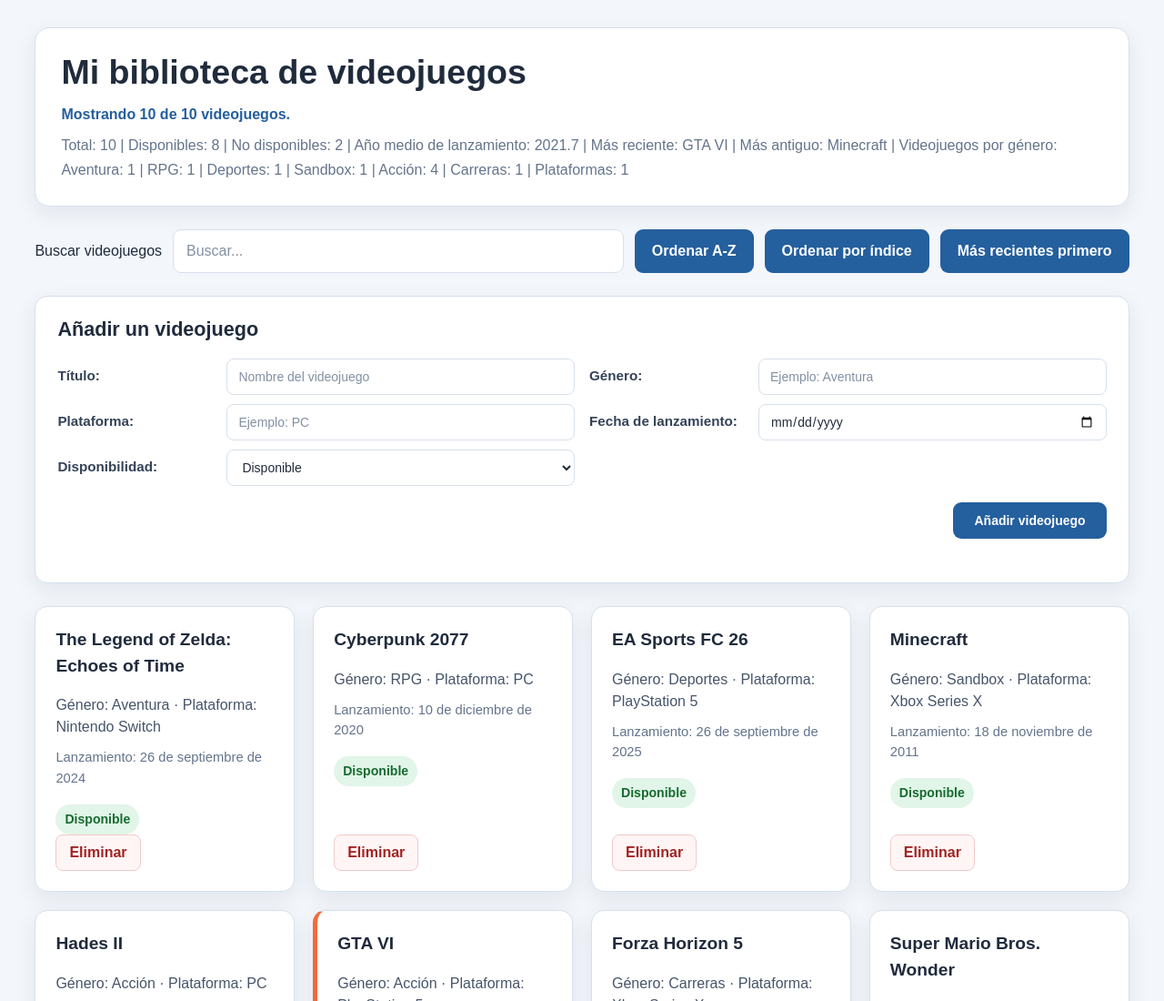
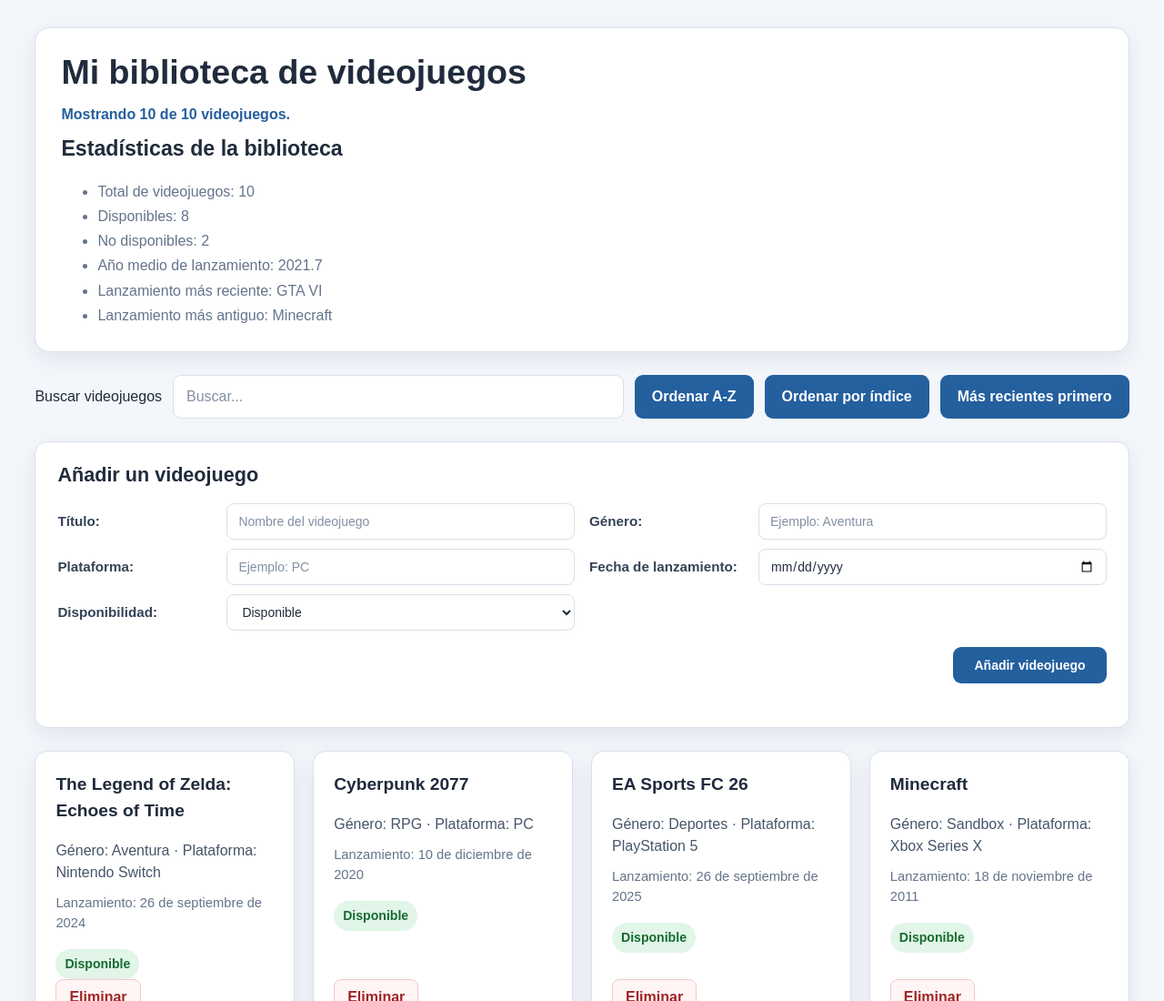
Before and after one commit to vjp-asierMJ/PROYECTO-DWEC, a plain HTML site: page index.html in a window 1280 px wide. Shown: the top 1100 px of the page at 91% size. Drawn offline with Linux system fonts and the light colour scheme.

Commit message:
Parte B - Reto 2: Panel de estadísticas -  Aimar Moreno Fuentes

```diff
--- a/css/estilos.css
+++ b/css/estilos.css
@@ -180,8 +180,7 @@ button:focus-visible {
 
     /* Dos parejas de etiqueta y campo por fila */
     grid-template-columns:
-        minmax(120px, 170px) minmax(0, 1fr)
-        minmax(120px, 170px) minmax(0, 1fr);
+        minmax(120px, 170px) minmax(0, 1fr) minmax(120px, 170px) minmax(0, 1fr);
 
     align-items: center;
     gap: 10px 16px;
@@ -286,10 +285,8 @@ button:focus-visible {
 #listado {
     display: grid;
 
-    grid-template-columns: repeat(
-        auto-fill,
-        minmax(min(100%, 260px), 1fr)
-    );
+    grid-template-columns: repeat(auto-fill,
+            minmax(min(100%, 260px), 1fr));
 
     align-items: stretch;
     gap: 20px;
@@ -463,3 +460,37 @@ button:focus-visible {
         grid-template-columns: 1fr;
     }
 }
+
+#estadisticas {
+    .titulo-estadisticas {
+        margin: 18px 0 10px;
+        font-size: 1.1rem;
+    }
+
+    #estadisticas {
+        display: grid;
+        grid-template-columns: repeat(auto-fit,
+                minmax(190px, 1fr));
+
+        gap: 10px;
+
+        margin: 0;
+        padding: 0;
+
+        list-style: none;
+    }
+
+    #estadisticas li {
+        min-height: 54px;
+        padding: 12px 14px;
+
+        border: 1px solid var(--borde);
+        border-radius: 10px;
+
+        background-color: #f7f9fc;
+        color: var(--texto-secundario);
+
+        font-size: 0.92rem;
+        font-weight: 600;
+    }
+}
--- a/index.html
+++ b/index.html
@@ -1,16 +1,25 @@
 <!DOCTYPE html>
 <html lang="en">
+
 <head>
     <meta charset="UTF-8">
     <meta name="viewport" content="width=device-width, initial-scale=1.0">
     <title>Document</title>
     <link rel="stylesheet" href="css/estilos.css">
 </head>
+
 <body>
     <header>
         <h1>Mi biblioteca de videojuegos</h1>
         <p id="resumen" aria-live="polite"></p>
-        <p id="estadisticas"></p>
+        <h2 class="titulo-estadisticas">
+            Estadísticas de la biblioteca
+        </h2>
+
+        <ul id="estadisticas"
+            class="panel-estadisticas"
+            aria-live="polite">
+        </ul>
     </header>
 
     <section class="controles" aria-label="Búsqueda y ordenación">
@@ -51,4 +60,5 @@
     <!-- En HTML se carga solo interfaz.js. Los otros módulos se importan desde él. -->
     <script type="module" src="js/interfaz.js"></script>
 </body>
+
 </html>
--- a/js/biblioteca.js
+++ b/js/biblioteca.js
@@ -61,12 +61,70 @@ export class Biblioteca {
         return buscarPorTexto(this._videojuegos, texto);
     }
 
+     /**
+     * Calcula las estadísticas de la biblioteca.
+     * Utiliza map, filter y reduce, sin utilizar for.
+     */
+    estadisticas() {
+
+        // Si no hay videojuegos, devuelve null.
+        if (this._videojuegos.length === 0) {
+            return null;
+        }
+
+        const total = this._videojuegos.length;
+
+        // FILTER: cuenta los videojuegos disponibles.
+        const disponibles = this._videojuegos.filter(
+            (videojuego) => videojuego.disponible
+        ).length;
+
+        // MAP: obtiene el año de lanzamiento de cada videojuego.
+        const aniosLanzamiento = this._videojuegos.map(
+            (videojuego) =>
+                new Date(videojuego.fecha + "T00:00").getFullYear()
+        );
+
+        // REDUCE: suma todos los años de lanzamiento.
+        const sumaAnios = aniosLanzamiento.reduce(
+            (suma, anio) => suma + anio,
+            0
+        );
+
+        // REDUCE: encuentra el videojuego más reciente.
+        const masReciente = this._videojuegos.reduce(
+            (mayor, videojuego) =>
+                videojuego.fecha > mayor.fecha ? videojuego : mayor
+        );
+
+        // REDUCE: encuentra el videojuego más antiguo.
+        const masAntiguo = this._videojuegos.reduce(
+            (menor, videojuego) =>
+                videojuego.fecha < menor.fecha ? videojuego : menor
+        );
+
+        return {
+            totalVideojuegos: total,
+
+            videojuegosDisponibles: disponibles,
+
+            videojuegosNoDisponibles: total - disponibles,
+
+            anioMedioLanzamiento: sumaAnios / total,
+
+            videojuegoMasReciente: masReciente,
+
+            videojuegoMasAntiguo: masAntiguo
+        };
+
     /**
      * Crea una biblioteca a partir de los datos iniciales.
      * Convierte cada objeto en una instancia de Videojuego.
      * @param {Object[]} datos - Array de objetos con los datos iniciales.
      * @returns {Biblioteca} Biblioteca creada con los videojuegos.
      */
+    }
+
     static desdeDatos(datos) {
         const videojuegos = [];
 
--- a/js/interfaz.js
+++ b/js/interfaz.js
@@ -6,24 +6,23 @@
    y conecta los eventos del buscador, los botones y el formulario.
    ===================================================== */
 
-// Importamos los datos iniciales y las clases del proyecto.
+// Importamos los datos iniciales y las clases.
 import { datosVideojuegos } from "./datos.js";
 import { Videojuego } from "./videojuego.js";
 import { Biblioteca } from "./biblioteca.js";
 
-// Importamos las funciones que trabajan con los datos.
+// Importamos las funciones de lógica.
 import {
     fechaLegible,
-    contarPorCategoria,
-    estadisticas,
     ordenar
 } from "./logica.js";
 
-// Número de días que se utiliza para destacar un videojuego reciente.
+// Días para destacar un videojuego reciente.
 const DIAS_RECIENTE = 30;
 
-// Creamos la biblioteca convirtiendo los datos en instancias de Videojuego.
+// Creamos la biblioteca.
 const biblioteca = Biblioteca.desdeDatos(datosVideojuegos);
+
 
 // -----------------------------------------------------
 // 1. ESTADO DE LA INTERFAZ
@@ -32,12 +31,14 @@ const biblioteca = Biblioteca.desdeDatos(datosVideojuegos);
 let textoBuscado = "";
 let criterio = "ninguno";
 
+
 // -----------------------------------------------------
 // 2. FUNCIONES DE COOKIES
 // -----------------------------------------------------
 
 /* Guarda una cookie durante el número de días indicado. */
 function guardarCookie(nombre, valor, dias) {
+
     const segundos = dias * 24 * 60 * 60;
     const texto = encodeURIComponent(valor);
 
@@ -45,11 +46,13 @@ function guardarCookie(nombre, valor, dias) {
         "; max-age=" + segundos + "; path=/";
 }
 
-/* Busca una cookie por su nombre. Devuelve null si no existe. */
+
 function leerCookie(nombre) {
+
     const partes = document.cookie.split("; ");
 
     for (const parte of partes) {
+
         const [clave, valor] = parte.split("=");
 
         if (clave === nombre) {
@@ -60,11 +63,13 @@ function leerCookie(nombre) {
     return null;
 }
 
-/* Elimina una cookie antigua solo si todavía existe. */
+
 function eliminarCookie(nombre) {
+
     const partes = document.cookie.split("; ");
 
     for (const parte of partes) {
+
         const [clave] = parte.split("=");
 
         if (clave === nombre) {
@@ -74,12 +79,14 @@ function eliminarCookie(nombre) {
     }
 }
 
+
 // -----------------------------------------------------
 // 3. CREACIÓN Y PINTADO DE TARJETAS
 // -----------------------------------------------------
 
 /* Crea una tarjeta HTML para un videojuego y devuelve el article. */
 function crearTarjeta(videojuego) {
+
     const tarjeta = document.createElement("article");
     tarjeta.classList.add("tarjeta");
 
@@ -94,9 +101,11 @@ function crearTarjeta(videojuego) {
 
     const fecha = document.createElement("p");
     fecha.classList.add("fecha");
-    fecha.textContent = "Lanzamiento: " + fechaLegible(videojuego.fecha);
 
-    // El método de la clase decide si la tarjeta se destaca como reciente.
+    fecha.textContent =
+        "Lanzamiento: " + fechaLegible(videojuego.fecha);
+
+// El método de la clase decide si la tarjeta se destaca como reciente.
     if (videojuego.esReciente(DIAS_RECIENTE)) {
         tarjeta.classList.add("reciente");
     }
@@ -116,17 +125,24 @@ function crearTarjeta(videojuego) {
     estado.textContent = videojuego.estadoTexto;
     tarjeta.append(estado);
 
-    // El botón elimina este videojuego y actualiza la página.
+    // Botón para eliminar el videojuego.
     const botonEliminar = document.createElement("button");
+
     botonEliminar.type = "button";
     botonEliminar.classList.add("boton-eliminar");
     botonEliminar.textContent = "Eliminar";
 
     botonEliminar.addEventListener("click", function () {
+
         const eliminado = biblioteca.eliminar(videojuego.id);
 
         if (eliminado) {
-            mostrarMensaje("Videojuego eliminado correctamente.", "correcto");
+
+            mostrarMensaje(
+                "Videojuego eliminado correctamente.",
+                "correcto"
+            );
+
             actualizar();
         }
     });
@@ -136,16 +152,24 @@ function crearTarjeta(videojuego) {
     return tarjeta;
 }
 
-/* Vacía el listado y pinta una tarjeta por cada videojuego recibido. */
+
+// Pinta las tarjetas de videojuegos.
 function pintar(lista) {
+
     const listado = document.querySelector("#listado");
+
     listado.replaceChildren();
 
     if (lista.length === 0) {
+
         const mensajeVacio = document.createElement("p");
+
         mensajeVacio.classList.add("vacio");
-        mensajeVacio.textContent = "No hay videojuegos para mostrar.";
+        mensajeVacio.textContent =
+            "No hay videojuegos para mostrar.";
+
         listado.append(mensajeVacio);
+
         return;
     }
 
@@ -154,76 +178,120 @@ function pintar(lista) {
     }
 }
 
+
 // -----------------------------------------------------
-// 4. RESUMEN Y ESTADÍSTICAS EN LA PÁGINA
+// 4. RESUMEN Y ESTADÍSTICAS
 // -----------------------------------------------------
 
-/* Muestra cuántos videojuegos aparecen en el listado. */
+// Muestra cuántos videojuegos aparecen.
 function pintarResumen(mostrados) {
+
     const resumen = document.querySelector("#resumen");
 
     if (biblioteca.total === 0) {
+
         resumen.textContent = "La biblioteca está vacía.";
+
     } else if (mostrados === 0) {
+
         resumen.textContent =
-            "No hay videojuegos que contengan '" + textoBuscado + "'.";
+            "No hay videojuegos que contengan '" +
+            textoBuscado + "'.";
+
     } else {
-        resumen.textContent = "Mostrando " + mostrados +
+
+        resumen.textContent =
+            "Mostrando " + mostrados +
             " de " + biblioteca.total + " videojuegos.";
     }
 }
 
-/* Muestra los totales, las fechas y las cantidades por género. */
-function pintarEstadisticas(lista) {
-    const elementoEstadisticas = document.querySelector("#estadisticas");
-    const datos = estadisticas(lista);
-    const datosGeneros = contarPorCategoria(lista);
 
-    let texto = "Total: " + datos.totalVideojuegos +
-        " | Disponibles: " + datos.videojuegosDisponibles +
-        " | No disponibles: " + datos.videojuegosNoDisponibles;
+// Pinta las estadísticas de la biblioteca.
+function pintarEstadisticas() {
 
-    if (datos.totalVideojuegos > 0) {
-        const mediaRedondeada =
-            Math.round(datos.anioMedioLanzamiento * 10) / 10;
+    const panel = document.querySelector("#estadisticas");
 
-        texto += " | Año medio de lanzamiento: " + mediaRedondeada;
-        texto += " | Más reciente: " + datos.videojuegoMasReciente.titulo;
-        texto += " | Más antiguo: " + datos.videojuegoMasAntiguo.titulo;
+    // Vacía el panel antes de actualizarlo.
+    panel.replaceChildren();
+
+    // La clase gestora calcula los datos.
+    const datos = biblioteca.estadisticas();
+
+    // Si no hay videojuegos, muestra un aviso.
+    if (datos === null) {
+
+        const aviso = document.createElement("li");
+
+        aviso.textContent =
+            "Todavía no hay estadísticas. Añade algún videojuego.";
+
+        panel.append(aviso);
+
+        return;
     }
 
-    let textoGeneros = "";
+    const anioMedio =
+        Math.round(datos.anioMedioLanzamiento * 10) / 10;
 
-    for (const genero of datosGeneros.nombres) {
-        if (textoGeneros !== "") {
-            textoGeneros += " | ";
-        }
+    // Preparamos los datos que se mostrarán.
+    const lineas = [
 
-        textoGeneros += genero + ": " + datosGeneros.cantidades[genero];
+        "Total de videojuegos: " +
+        datos.totalVideojuegos,
+
+        "Disponibles: " +
+        datos.videojuegosDisponibles,
+
+        "No disponibles: " +
+        datos.videojuegosNoDisponibles,
+
+        "Año medio de lanzamiento: " +
+        anioMedio,
+
+        "Lanzamiento más reciente: " +
+        datos.videojuegoMasReciente.titulo,
+
+        "Lanzamiento más antiguo: " +
+        datos.videojuegoMasAntiguo.titulo
+    ];
+
+    // Creamos un li por cada estadística.
+    for (const linea of lineas) {
+
+        const elemento = document.createElement("li");
+
+        elemento.textContent = linea;
+
+        panel.append(elemento);
     }
-
-    if (textoGeneros === "") {
-        textoGeneros = "Sin géneros todavía";
-    }
-
-    elementoEstadisticas.textContent = texto +
-        " | Videojuegos por género: " + textoGeneros;
 }
 
-/* Muestra mensajes de validación y confirmación en la página. */
+
+// -----------------------------------------------------
+// 5. MENSAJES Y FORMULARIO
+// -----------------------------------------------------
+
 function mostrarMensaje(texto, tipo) {
+
     const mensaje = document.querySelector("#mensaje");
+
     mensaje.textContent = texto;
 
     if (tipo === "error") {
+
         mensaje.style.color = "#a12323";
+
     } else {
+
         mensaje.style.color = "#176b30";
     }
 }
 
-/* Limpia los campos del formulario después de añadir un videojuego. */
+
+// Limpia los campos del formulario.
 function limpiarFormulario() {
+
     document.querySelector("#titulo").value = "";
     document.querySelector("#genero").value = "";
     document.querySelector("#plataforma").value = "";
@@ -231,36 +299,47 @@ function limpiarFormulario() {
     document.querySelector("#disponible").value = "true";
 }
 
+
 // -----------------------------------------------------
-// 5. ACTUALIZACIÓN GENERAL DE LA INTERFAZ
+// 6. ACTUALIZACIÓN GENERAL
 // -----------------------------------------------------
-
 /* Busca, ordena, pinta las tarjetas, el resumen y las estadísticas. */
 function actualizar() {
+
     const encontrados = biblioteca.buscar(textoBuscado);
+
     const ordenados = ordenar(encontrados, criterio);
 
     pintar(ordenados);
+
     pintarResumen(ordenados.length);
-    pintarEstadisticas(biblioteca.listar());
+
+    // También actualizamos el panel de estadísticas.
+    pintarEstadisticas();
 }
 
-/* Cambia el criterio, actualiza la página y guarda únicamente el orden. */
+
+// Cambia el criterio de ordenación.
 function elegirOrden(nuevoCriterio) {
+
     criterio = nuevoCriterio;
+
     actualizar();
+
     guardarCookie("orden", criterio, 30);
 }
 
+
 // -----------------------------------------------------
-// 6. EVENTOS E INICIO DE LA APLICACIÓN
+// 7. EVENTOS E INICIO DE LA APLICACIÓN
 // -----------------------------------------------------
 
 function iniciarAplicacion() {
-    // Elimina la antigua cookie que guardaba toda la colección, si existe.
+
+    // Eliminamos una antigua cookie si existe.
     eliminarCookie("videojuegos");
 
-    // Recupera y comprueba el criterio de ordenación guardado.
+    // Recuperamos el criterio de ordenación.
     const ordenGuardado = leerCookie("orden");
 
     if (
@@ -268,66 +347,107 @@ function iniciarAplicacion() {
         ordenGuardado === "numero" ||
         ordenGuardado === "fecha"
     ) {
+
         criterio = ordenGuardado;
+
     } else {
+
         criterio = "ninguno";
     }
 
-    // Conectamos el buscador.
+
+    // Buscador.
     const buscador = document.querySelector("#buscador");
+
     buscador.addEventListener("input", function () {
+
         textoBuscado = buscador.value;
+
         actualizar();
     });
 
-    // Conectamos los tres botones de ordenación.
-    document.querySelector("#ordenNombre").addEventListener("click", function () {
-        elegirOrden("nombre");
-    });
 
-    document.querySelector("#ordenNumero").addEventListener("click", function () {
-        elegirOrden("numero");
-    });
+    // Botón ordenar por nombre.
+    document.querySelector("#ordenNombre")
+        .addEventListener("click", function () {
 
-    document.querySelector("#ordenFecha").addEventListener("click", function () {
-        elegirOrden("fecha");
-    });
+            elegirOrden("nombre");
+        });
 
-    // El formulario utiliza submit para permitir también el envío con Enter.
+
+    // Botón ordenar por número.
+    document.querySelector("#ordenNumero")
+        .addEventListener("click", function () {
+
+            elegirOrden("numero");
+        });
+
+
+    // Botón ordenar por fecha.
+    document.querySelector("#ordenFecha")
+        .addEventListener("click", function () {
+
+            elegirOrden("fecha");
+        });
+
+
+    // Formulario para añadir videojuegos.
     const formulario = document.querySelector("#formulario");
+
     formulario.addEventListener("submit", function (evento) {
+
         evento.preventDefault();
 
-        // Ahora el nuevo videojuego también es una instancia de la clase.
-        // El id 1 es provisional: anadir() lo sustituye por el siguiente
-        // identificador libre (y el setter comprueba que sea válido).
+        // Creamos una instancia de Videojuego.
         const nuevoVideojuego = new Videojuego({
+
             id: 1,
+
             titulo: document.querySelector("#titulo").value,
+
             genero: document.querySelector("#genero").value,
+
             plataforma: document.querySelector("#plataforma").value,
+
             fecha: document.querySelector("#fecha").value,
-            disponible: document.querySelector("#disponible").value === "true"
+
+            disponible:
+                document.querySelector("#disponible").value === "true"
         });
 
+
+        // Añadimos el videojuego a la biblioteca.
         const nuevoId = biblioteca.anadir(nuevoVideojuego);
 
+
         if (nuevoId === false) {
+
             mostrarMensaje(
                 "Revisa el título (3-50 caracteres) y completa todos los campos.",
                 "error"
             );
+
             return;
         }
-        //Al añadir el videojuego, limpia el formulario y muestra un mensaje
+
+
+        // Limpiamos el formulario.
         limpiarFormulario();
-        mostrarMensaje("Videojuego añadido correctamente.", "correcto");
+
+        mostrarMensaje(
+            "Videojuego añadido correctamente.",
+            "correcto"
+        );
+
+        // Actualizamos las tarjetas y las estadísticas.
         actualizar();
     });
+
 
     // Primera actualización al abrir la página.
     actualizar();
 }
 
+
 // Este módulo es el único que se carga desde index.html.
 iniciarAplicacion();
--- a/js/logica.js
+++ b/js/logica.js
@@ -176,7 +176,7 @@ export function eliminarPorId(lista, id) {
    Calcula estadísticas de la colección y devuelve un objeto.
    Si la lista está vacía, las fechas extremas y la media quedan a null.
 */
-export function estadisticas(lista) {
+/*export function estadisticas(lista) {
     let disponibles = 0;
     let sumaAnios = 0;
     let masReciente = null;
@@ -215,7 +215,7 @@ export function estadisticas(lista) {
         videojuegoMasReciente: masReciente,
         videojuegoMasAntiguo: masAntiguo
     };
-}
+}/*
 
 // -----------------------------------------------------
 // 4. ORDENACIÓN
```
